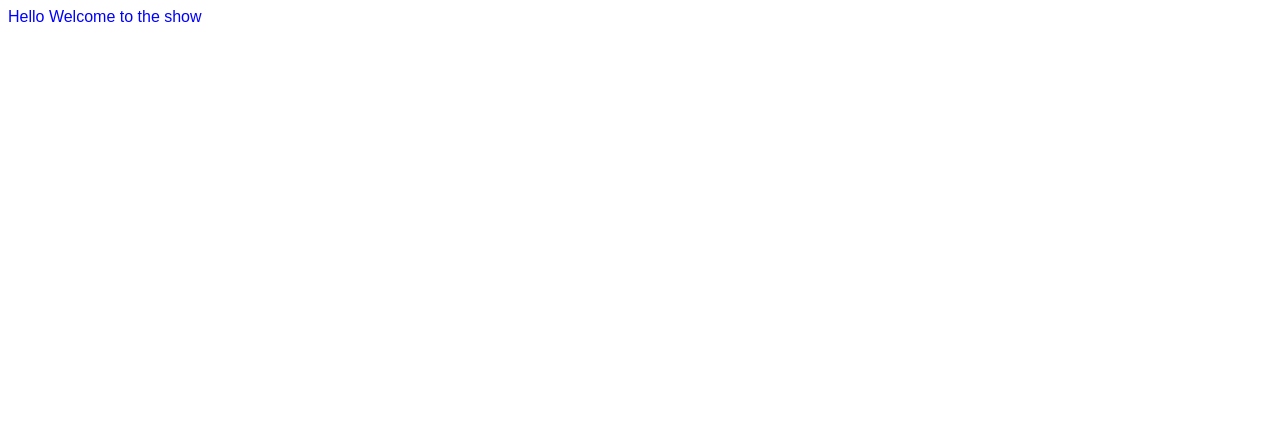
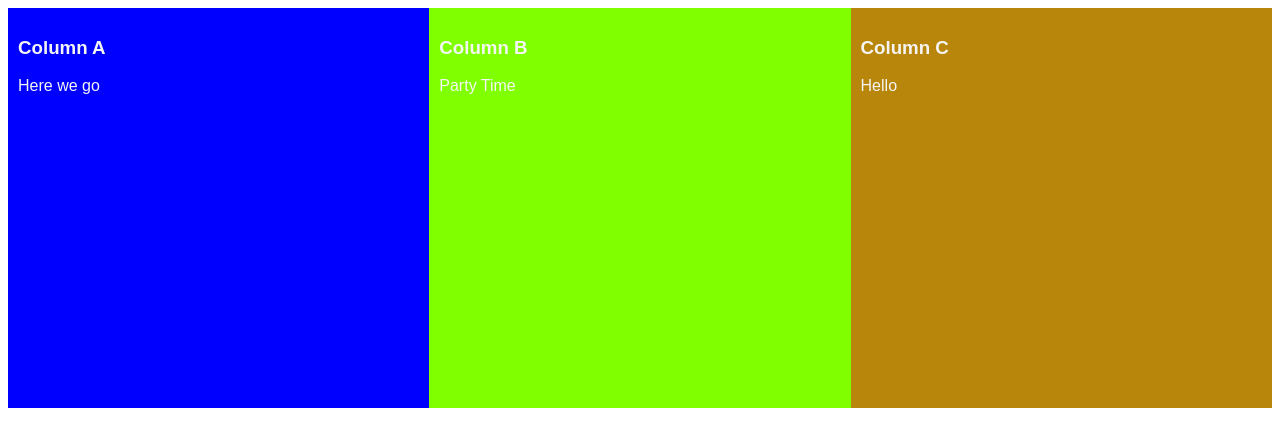
Before and after one commit to Grimmer79/github-practice, a plain HTML site: page index.html in a window 1280 px wide. Drawn offline with Linux system fonts and the light colour scheme.

Commit message:
index.html and style.css

```diff
--- a/index.html
+++ b/index.html
@@ -9,8 +9,17 @@
 </head>
 <body>
 
-    Hello
-
-    Welcome to the show
+    <div class="column A">
+        <h3>Column A</h3>
+        <p>Here we go</p>
+    </div>
+    <div class="column B">
+        <h3>Column B</h3>
+        <p>Party Time</p>
+    </div>
+    <div class="column C">
+        <h3>Column C</h3>
+        <p>Hello</p>
+    </div>
 </body>
 </html>
--- a/style.css
+++ b/style.css
@@ -1,5 +1,34 @@
+*{
+    box-sizing: border-box;
+}
 body{
     font-family: sans-serif;
     font-size: medium;
-    color: blue;
+    color: whitesmoke;
 }
+
+.column{
+    float: left;
+    width: 33.33%;
+    height: 50vh;
+    padding: 10px;
+}
+
+/* Clear floats after the columns*/
+.row:after {
+    content: "";
+    display: table;
+    clear: both;
+}
+
+.A {
+    background-color: blue;
+}
+
+.B{
+    background-color: chartreuse;
+}
+
+.C{
+    background-color: darkgoldenrod;
+}
```
